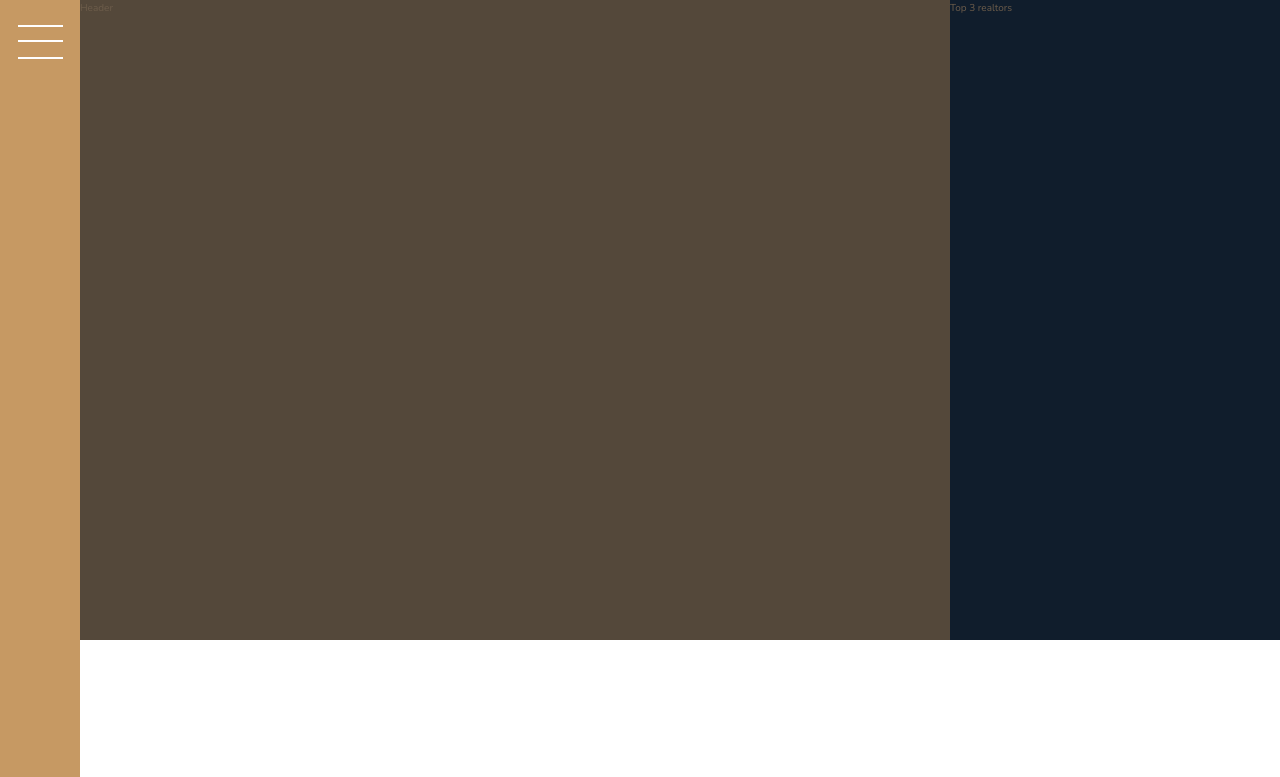
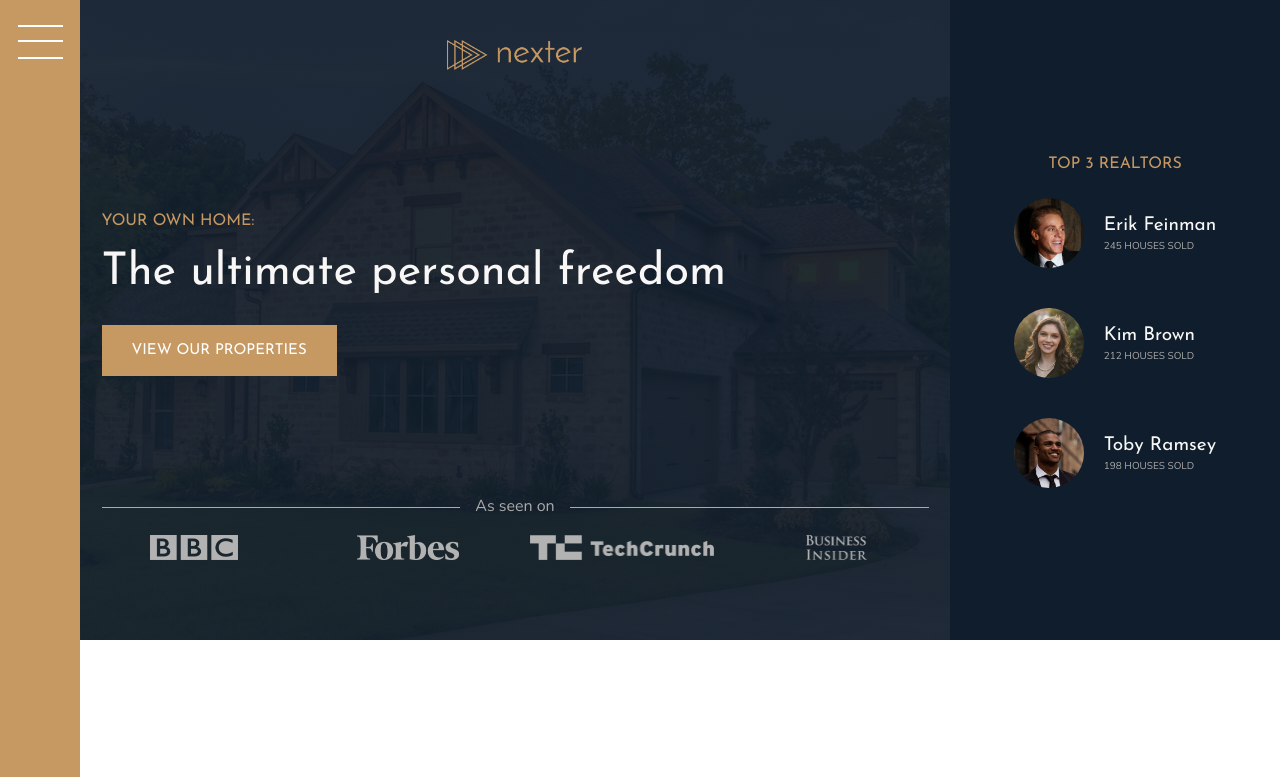
Before and after one commit to Marcode2021/nexter-project, a website: page index.html in a window 1280 px wide. Shown: the top 777 px of the page. Drawn offline with nearby package versions, Linux system fonts and the light colour scheme.

Commit message:
Add header

```diff
--- a/index.html
+++ b/index.html
@@ -19,9 +19,42 @@
         <button class="nav-btn"></button>
     </div>
 
-    <header class="header">Header</header>
+    <header class="header">
+        <img src="img/logo.png" alt="nexter logo" class="header__logo">
+        <h3 class="heading-3">Your own home:</h3>
+        <h1 class="heading-1">The ultimate personal freedom</h1>
+        <button class="btn header__btn">View our properties</button>
+        <div class="header__seenon-text">As seen on</div>
+        <div class="header__seenon-logos">
+            <img src="img/logo-bbc.png" alt="Seen on logo 1">
+            <img src="img/logo-forbes.png" alt="Seen on logo 2">
+            <img src="img/logo-techcrunch.png" alt="Seen on logo 3">
+            <img src="img/logo-bi.png" alt="Seen on logo 4">
+        </div>
+    </header>
 
-    <div class="realtors">Top 3 realtors</div>
+    <div class="realtors">
+        <h3 class="heading-3">Top 3 Realtors</h3>
+        <div class="realtors__list">
+            <img src="img/realtor-1.jpeg" alt="Realtor 1" class="realtors__img">
+            <div class="realtors__details">
+                <h4 class="heading-4 heading-4--light">Erik Feinman</h4>
+                <p class="realtors__sold">245 HOUSES SOLD</p>
+            </div>
+
+            <img src="img/realtor-2.jpeg" alt="Realtor 2" class="realtors__img">
+            <div class="realtors__details">
+                <h4 class="heading-4 heading-4--light">Kim Brown</h4>
+                <p class="realtors__sold">212 HOUSES SOLD</p>
+            </div>
+
+            <img src="img/realtor-3.jpeg" alt="Realtor 3" class="realtors__img">
+            <div class="realtors__details">
+                <h4 class="heading-4 heading-4--light">Toby Ramsey</h4>
+                <p class="realtors__sold">198 HOUSES SOLD</p>
+            </div>
+        </div>
+    </div>
 
     <section class="features">
       <div class="feature">
--- a/sass/_header.scss
+++ b/sass/_header.scss
@@ -1,4 +1,55 @@
 .header {
   background-color: $color-grey-dark-1;
   grid-column: full-start / col-end 6;
+  background-image: linear-gradient(
+      rgba($color-secondary, 0.93),
+      rgba($color-secondary, 0.93)
+    ),
+    url("../img/hero.jpeg");
+  background-position: center;
+  padding: 8rem;
+  padding-top: 4rem;
+
+  display: grid;
+  grid-template-rows: 1fr min-content 6rem 1fr;
+  grid-template-columns: max-content;
+  grid-row-gap: 1.5rem;
+  justify-content: center;
+
+  &__logo {
+    height: 3rem;
+    justify-self: center;
+  }
+  &__seenon-text {
+    color: $color-grey-light-2;
+    font-size: 1.6rem;
+    display: grid;
+    grid-template-columns: 1fr max-content 1fr;
+    grid-column-gap: 1.5rem;
+    align-items: center;
+
+    &::before,
+    &::after {
+      height: 1px;
+      content: "";
+      background: currentColor;
+      display: block;
+    }
+  }
+
+  &__seenon-logos {
+    display: grid;
+    grid-template-columns: repeat(4, 1fr);
+    grid-gap: 3rem;
+    justify-items: center;
+    img {
+      height: 2.5rem;
+      filter: brightness(70%);
+    }
+  }
+
+  &__btn {
+    align-self: start;
+    justify-self: start;
+  }
 }
--- a/sass/_realtors.scss
+++ b/sass/_realtors.scss
@@ -1,4 +1,34 @@
 .realtors {
   background-color: $color-secondary;
   grid-column: col-start 7 / full-end;
+  padding: 3rem;
+  // display: flex;
+  // align-items: center;
+  // justify-content: center;
+  // flex-direction: column;
+
+  display: grid;
+  place-content: center;
+  grid-row-gap: 2rem;
+  justify-items: center;
+
+  &__list {
+    display: grid;
+    grid-template-columns: min-content max-content;
+    grid-column-gap: 2rem;
+    grid-row-gap: 5vh;
+    align-items: center;
+  }
+  &__img {
+    width: 7rem;
+    border-radius: 50%;
+    display: block;
+  }
+  &__details {
+  }
+  &__sold {
+    text-transform: uppercase;
+    color: $color-grey-light-2;
+    margin-top: -3px;
+  }
 }
--- a/sass/_typography.scss
+++ b/sass/_typography.scss
@@ -5,6 +5,9 @@
 
 .heading-1 {
   @extend %heading;
+  font-size: 4.5rem;
+  color: $color-grey-light-1;
+  line-height: 1;
 }
 .heading-2 {
   @extend %heading;
```
Also changed, not shown: css/style.css.
